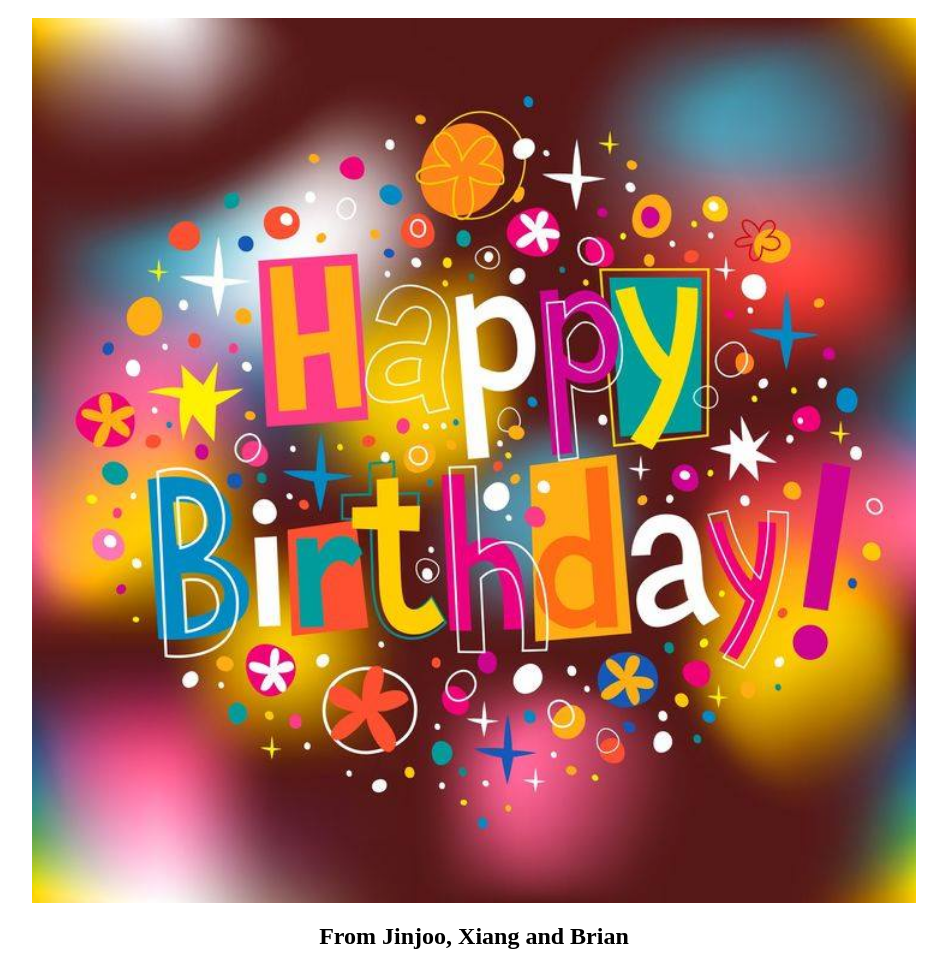
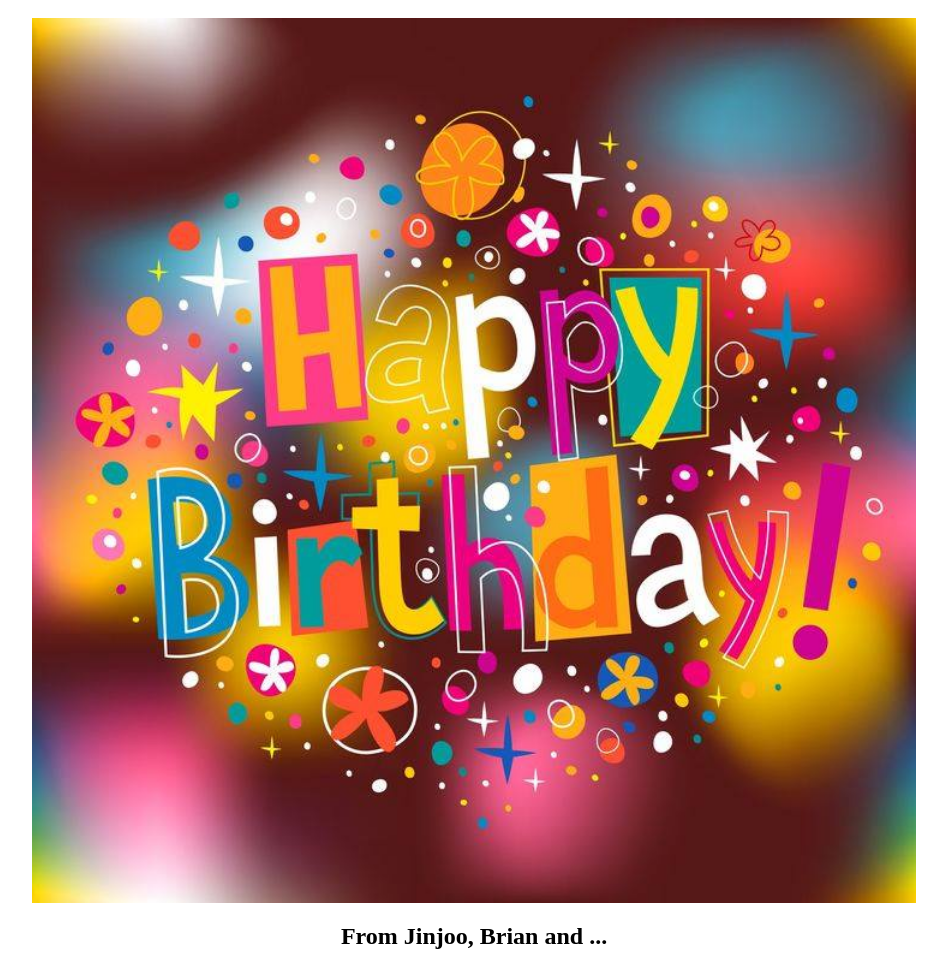
Before and after one commit to BrianInGermany/bdaypage, a plain HTML site: page index.html in a window 1280 px wide. Shown: the part 48-1018 px from the top of the page, without its empty margins (166-1113 px from the left). Drawn offline with Linux system fonts and the light colour scheme.

Commit message:
edit names

```diff
--- a/index.html
+++ b/index.html
@@ -24,6 +24,6 @@
        <h1 class="aligncenter">www.ali-rostami.com</h1>
        <div class="aligncenter">    <img src="happyb.jpg"  alt="birthday Boy" width="70%">
        </div>
-       <h2 class="aligncenter">From Jinjoo, Xiang and Brian</h2>
+       <h2 class="aligncenter">From Jinjoo, Brian and ...</h2>
    </body>
 </html>
```
